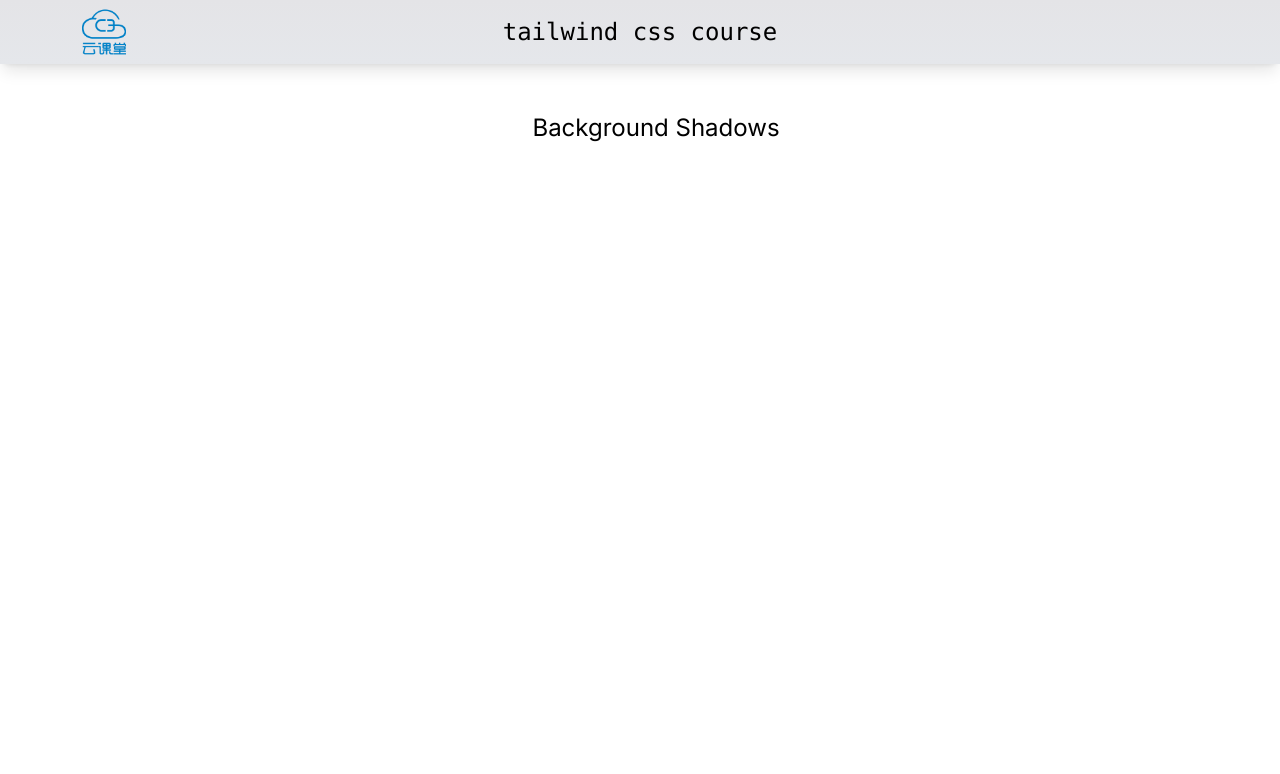
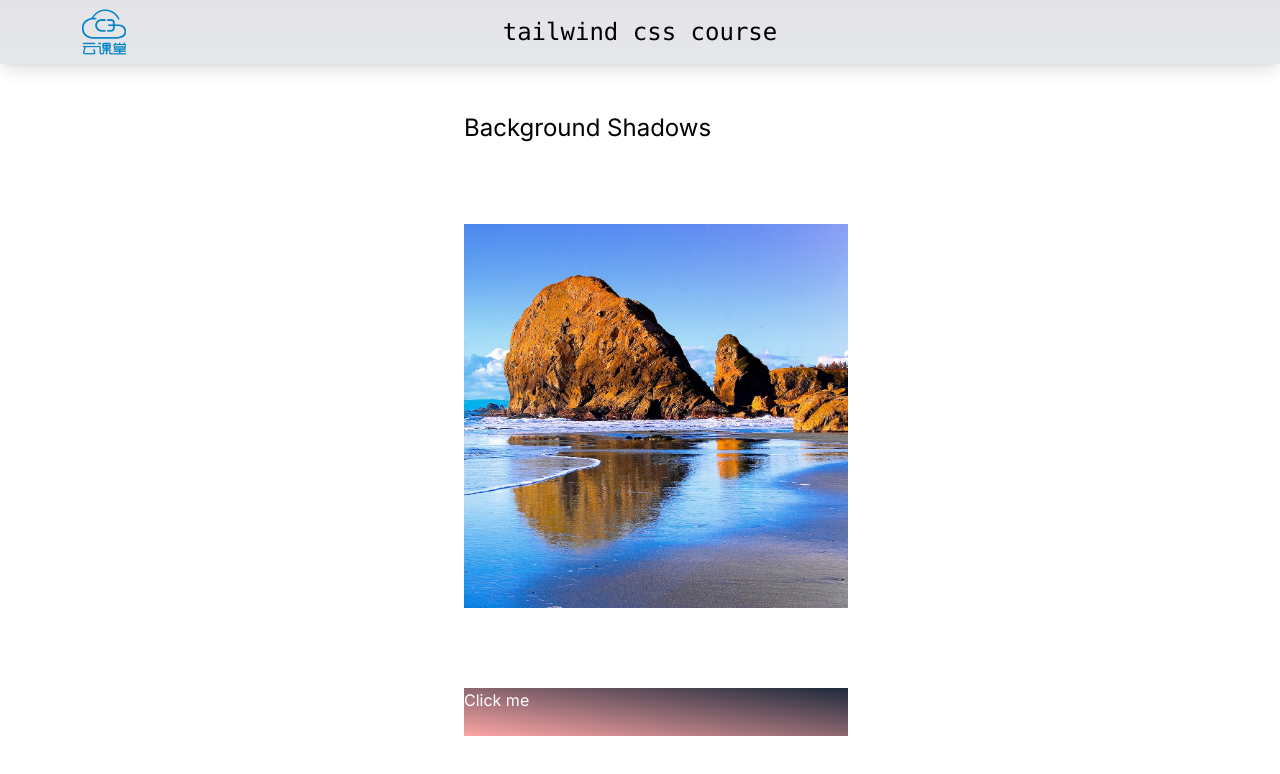
Before and after one commit to yangwawa0323/learning-tailwind-css, a Next.js app: page /backgrounds-shadows in a window 1280 px wide. Shown: the top 774 px of the page. Built offline with nearby package versions, Linux system fonts and the light colour scheme.

Commit message:
tailwind background and shadows

```diff
--- a/app/backgrounds-shadows/page.tsx
+++ b/app/backgrounds-shadows/page.tsx
@@ -2,15 +2,23 @@ import React from 'react';
 
 const BackgroundShadows = () => {
 	return (
-		<div>
+		<div className='space-y-20'>
 			<h2 className=' text-2xl'>Background Shadows</h2>
 			{/* Background Classes */}
+			<div
+				className='h-96 w-96 bg-blue-300 bg-cover bg-right bg-no-repeat'
+				style={{ backgroundImage: 'url("/background-sea.jpg")' }}
+			></div>
 
 			{/* Gradients */}
+			<div className='text-white h-12 w-30 bg-gradient-to-bl from-slate-800 to-red-300'>
+				Click me
+			</div>
 
 			{/* Shadows */}
-
+			<div className='shadow-lg bg-red-400 '>Submit</div>
 			{/* Mix Blend */}
+			<div className='h-20 w-full'></div>
 		</div>
 	);
 };
```
Also changed, not shown: public/background-sea.jpg (added).
